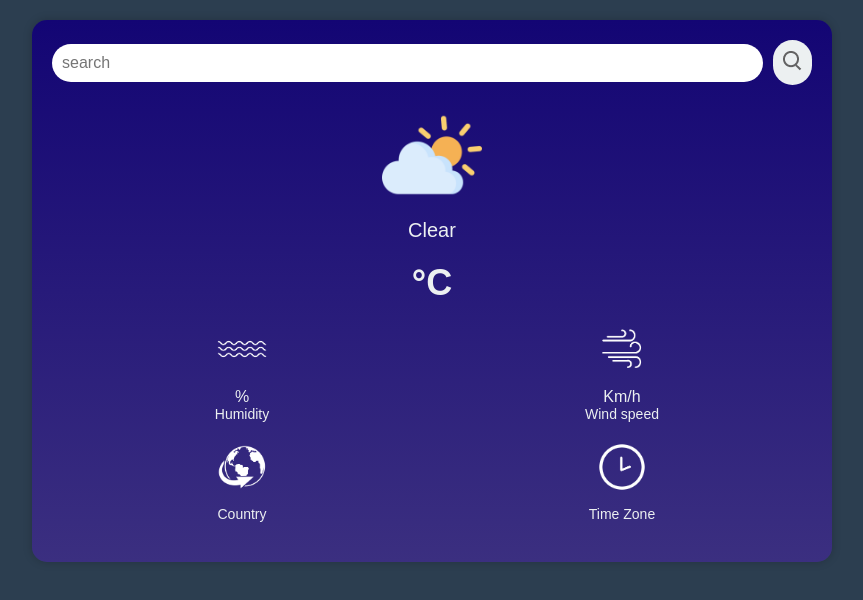
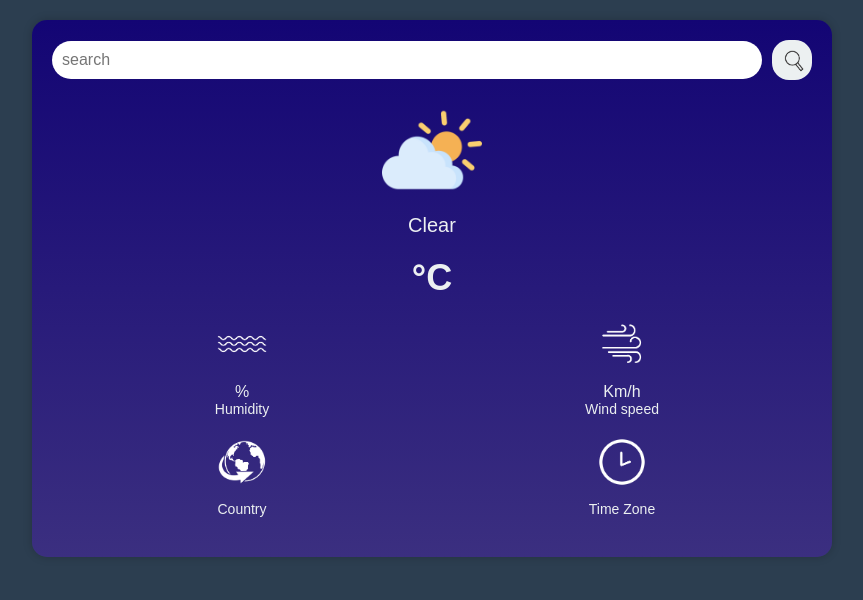
Before and after one commit to lokeshchauhan2801/ReactWeatherApp, a React (Create React App) app: page / in a window 1280 px wide. Shown: the top 600 px of the page, without its empty margins (208-1071 px from the left). Built offline with nearby package versions, Linux system fonts and the light colour scheme.

Commit message:
Search- Icon- Changed

```diff
--- a/src/componets/WeatherApp/WeatherApp.css
+++ b/src/componets/WeatherApp/WeatherApp.css
@@ -11,9 +11,7 @@ body {
     margin: 0 auto;
     padding: 20px;
     box-sizing: border-box;
-
     background-image: linear-gradient(180deg, #130574 0%, #3b2f80 100%);
-
     border-radius: 15px;
     box-shadow: 0 0 10px rgba(0, 0, 0, 0.2);
     margin-top: 20px;
@@ -34,11 +32,22 @@ body {
   }
 
   .search-icon {
+    width:20px;
+    height:20px;
     cursor: pointer;
     background-color: #ecf0f1; /* Color for the search icon */
     padding: 10px;
-    border-radius:26px; /*  border-radius */
+    border-radius:17px; /*  border-radius */
     margin-left: 10px; /* some space between the input and the icon */
+  }
+
+  .search-icon img {
+    width:15px;
+    height:15px;
+    align-items: center;
+    zoom:160%;
+    margin-right:8px;
+
   }
 
   .weather-image {
--- a/src/componets/WeatherApp/WeatherApp.jsx
+++ b/src/componets/WeatherApp/WeatherApp.jsx
@@ -5,17 +5,13 @@ import clear_icon from "../Assets/clear.png"
 import cloud_icon from "../Assets/cloud.png"
 import drizzle_icon from "../Assets/drizzle.png"
 import humidity_icon from "../Assets/humidity.png"
-import search_icon from "../Assets/search.png"
 import wind_icon from "../Assets/wind.png"
 import snow_icon from "../Assets/snow.png"
 import rain_icon from '../Assets/rain.png'
 import api_key from './WeatherAppApi'
 import countryvini from '../Assets/Countryvini.png'
 import timevini from '../Assets/Timevini.png'
-
-import country from '../Assets/Countryfleg.png'
-
-
+import searchicon from '../Assets/searchicon.png'
 
 const WeatherApp = () => {
     const [weatherIcon, setWeatherIcon] = useState(cloud_icon)
@@ -34,6 +30,7 @@ const WeatherApp = () => {
         if (!element || element.value === ' ') {
             return 0;
         }
+
         try {
 
             let url = `https://api.openweathermap.org/data/2.5/weather?q=${element.value}&units=Metric&appid=${api_key}`
@@ -62,7 +59,6 @@ const WeatherApp = () => {
                 setWeatherIcon(snow_icon)
             }
             else {
-                console.log('it is coming to else part')
                 setWeatherIcon(clear_icon)
             }
 
@@ -98,6 +94,7 @@ const WeatherApp = () => {
 
         }
 
+
     }
 
     return (
@@ -107,7 +104,7 @@ const WeatherApp = () => {
                 <input type='text' className='cityInput' placeholder='search' />
                 <div className='search-icon' onClick={() => search()}>
 
-                    <img src={search_icon} alt='search-icon ' />
+                    <img src={searchicon} alt='search-icon ' />
                 </div>
             </div>
             <div className="weather-image">
```
Also changed, not shown: src/componets/Assets/searchicon.png (added).
